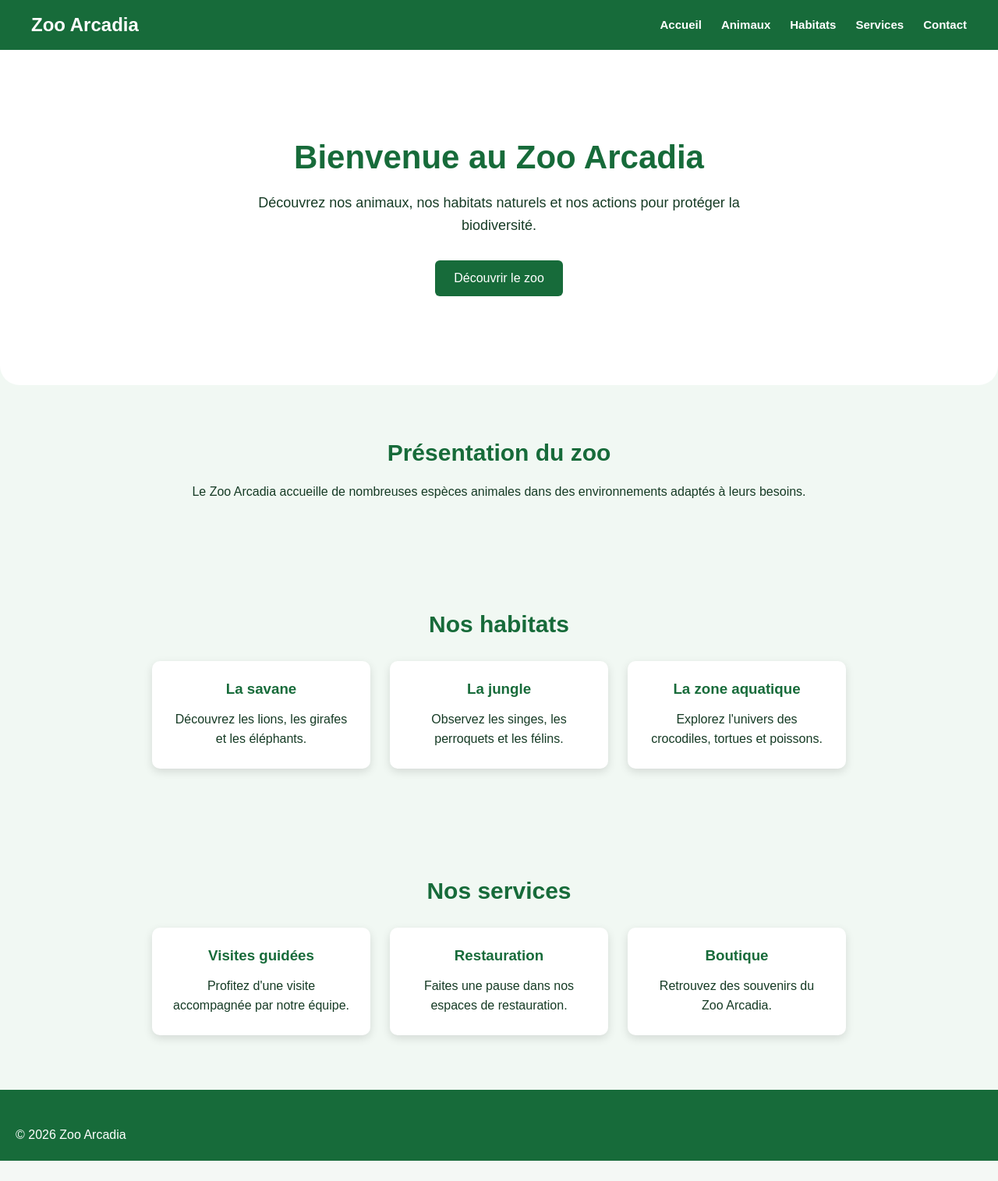
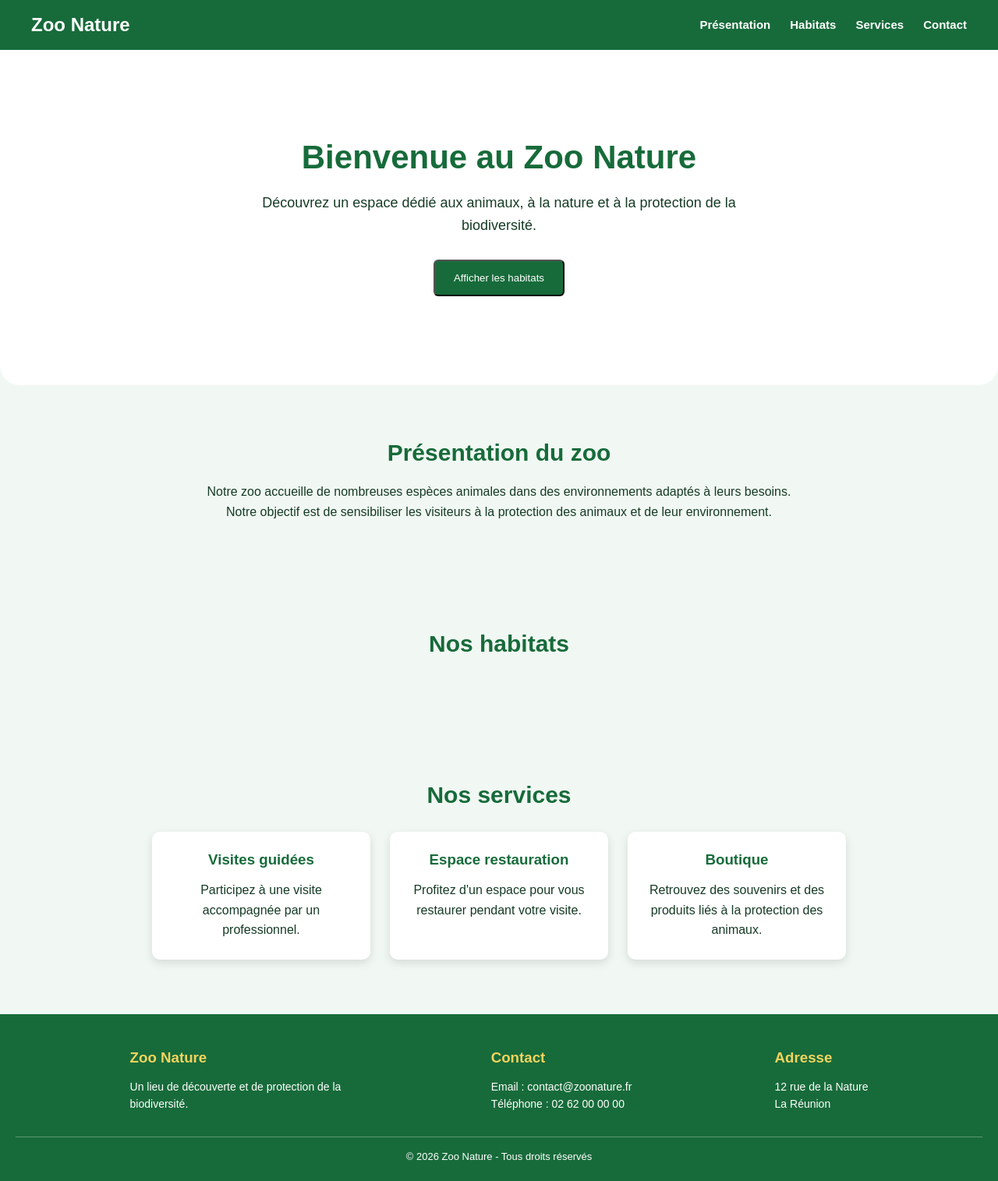
Before and after one commit to Rvlto974/ZooArcadia, a Symfony app: template templates/home/index.html.twig in a window 1280 px wide. Shown: the whole page at 78% size. Before the commit the page ends 1489 px from the top, so only its background shows below. Run offline with Twig, Linux system fonts and the light colour scheme; the template is opened without the code that fills it, so the values that code supplies are empty; some libraries are stand-ins or nearby versions.

Commit message:
Finalise la page d'accueil

```diff
--- a/public/css/style.css
+++ b/public/css/style.css
@@ -304,3 +304,8 @@ body {
     margin-left: auto;
     margin-right: auto;
 }
+
+/* Cache la liste des habitats au départ */
+.cache {
+    display: none;
+}
--- a/public/js/script.js
+++ b/public/js/script.js
@@ -1,28 +1,24 @@
-// On attend que toute la page HTML soit chargée
+// On attend que le HTML soit complètement chargé
 document.addEventListener("DOMContentLoaded", function () {
+    // On récupère le bouton
+    const bouton = document.querySelector("#toggle-habitats");
 
-    // On récupère le bouton "Découvrir le zoo"
-    const bouton = document.querySelector(".btn-primary");
+    // On récupère la liste des habitats
+    const listeHabitats = document.querySelector("#liste-habitats");
 
-    // On vérifie que le bouton existe
-    if (bouton) {
-        bouton.addEventListener("click", function (event) {
+    // On vérifie que les éléments existent
+    if (bouton && listeHabitats) {
+        // On détecte le clic sur le bouton
+        bouton.addEventListener("click", function () {
+            // On ajoute ou retire la classe "cache"
+            listeHabitats.classList.toggle("cache");
 
-            // Empêche le comportement automatique du lien
-            event.preventDefault();
-
-            // On récupère la section presentation
-            const presentation = document.querySelector("#presentation");
-
-            // On fait défiler doucement vers cette section
-            if (presentation) {
-                presentation.scrollIntoView({
-                    behavior: "smooth"
-                });
+            // On modifie le texte du bouton
+            if (listeHabitats.classList.contains("cache")) {
+                bouton.textContent = "Afficher les habitats";
+            } else {
+                bouton.textContent = "Cacher les habitats";
             }
         });
     }
-
-    // Message de vérification dans la console
-    console.log("Le fichier JavaScript fonctionne !");
 });
--- a/templates/home/index.html.twig
+++ b/templates/home/index.html.twig
@@ -1,89 +1,213 @@
-{% extends 'base.html.twig' %}
+<!DOCTYPE html>
+<html lang="fr">
+<head>
+    <meta charset="UTF-8">
+    <meta name="viewport" content="width=device-width, initial-scale=1.0">
 
-{% block title %}Accueil - Zoo Arcadia{% endblock %}
+    <title>Zoo Nature</title>
 
-{% block body %}
+    {# Lien vers le fichier CSS #}
+    <link rel="stylesheet" href="{{ asset('css/style.css') }}">
+</head>
 
-    {# Section principale d'accueil #}
+<body>
+
+    {# =========================
+       Barre de navigation
+    ========================== #}
+    <header class="navbar">
+
+        {# Logo du site #}
+        <a href="{{ path('app_home') }}" class="logo">
+            Zoo Nature
+        </a>
+
+        {# Liens de navigation #}
+        <nav>
+            <ul class="nav-links">
+                <li><a href="#presentation">Présentation</a></li>
+                <li><a href="#habitats">Habitats</a></li>
+                <li><a href="#services">Services</a></li>
+                <li><a href="#contact">Contact</a></li>
+            </ul>
+        </nav>
+
+    </header>
+
+
+    <main>
+
+        {# =========================
+           Section principale
+        ========================== #}
         <section class="hero">
+
             <div class="hero-content">
-            <h1>Bienvenue au Zoo Arcadia</h1>
+                <h1>Bienvenue au Zoo Nature</h1>
 
                 <p>
-                Découvrez nos animaux, nos habitats naturels
-                et nos actions pour protéger la biodiversité.
+                    Découvrez un espace dédié aux animaux,
+                    à la nature et à la protection de la biodiversité.
                 </p>
 
-            <a href="#presentation" class="btn-primary">
-                Découvrir le zoo
-            </a>
+                {# Bouton utilisé par JavaScript #}
+                <button id="toggle-habitats" class="btn-primary">
+                    Afficher les habitats
+                </button>
             </div>
+
         </section>
 
-    {# Présentation du zoo #}
+
+        {# =========================
+           Section présentation
+        ========================== #}
         <section id="presentation" class="presentation">
+
             <h2>Présentation du zoo</h2>
 
             <p>
-            Le Zoo Arcadia accueille de nombreuses espèces animales
+                Notre zoo accueille de nombreuses espèces animales
                 dans des environnements adaptés à leurs besoins.
             </p>
+
+            <p>
+                Notre objectif est de sensibiliser les visiteurs
+                à la protection des animaux et de leur environnement.
+            </p>
+
         </section>
 
-    {# Section des habitats #}
+
+        {# =========================
+           Section habitats
+        ========================== #}
         <section id="habitats" class="habitats">
+
             <h2>Nos habitats</h2>
 
-        <div class="card-container">
+            {# Cette liste est cachée au départ grâce à la classe cache #}
+            <div id="liste-habitats" class="card-container cache">
+
+                {# Première carte #}
                 <article class="card">
                     <h3>La savane</h3>
+
                     <p>
-                    Découvrez les lions, les girafes et les éléphants.
+                        Découvrez les lions, les girafes,
+                        les éléphants et les zèbres.
+                    </p>
+                </article>
+
+                {# Deuxième carte #}
+                <article class="card">
+                    <h3>La jungle</h3>
+
+                    <p>
+                        Observez les singes, les perroquets
+                        et les animaux vivant dans les forêts tropicales.
+                    </p>
+                </article>
+
+                {# Troisième carte #}
+                <article class="card">
+                    <h3>Le monde marin</h3>
+
+                    <p>
+                        Explorez l'univers des poissons,
+                        des tortues et des animaux marins.
+                    </p>
+                </article>
+
+            </div>
+
+        </section>
+
+
+        {# =========================
+           Section services
+        ========================== #}
+        <section id="services" class="services">
+
+            <h2>Nos services</h2>
+
+            <div class="card-container">
+
+                <article class="card">
+                    <h3>Visites guidées</h3>
+
+                    <p>
+                        Participez à une visite accompagnée
+                        par un professionnel.
                     </p>
                 </article>
 
                 <article class="card">
-                <h3>La jungle</h3>
+                    <h3>Espace restauration</h3>
+
                     <p>
-                    Observez les singes, les perroquets et les félins.
-                </p>
-            </article>
-
-            <article class="card">
-                <h3>La zone aquatique</h3>
-                <p>
-                    Explorez l'univers des crocodiles, tortues et poissons.
-                </p>
-            </article>
-        </div>
-    </section>
-
-    {# Section des services #}
-    <section id="services" class="services">
-        <h2>Nos services</h2>
-
-        <div class="card-container">
-            <article class="card">
-                <h3>Visites guidées</h3>
-                <p>
-                    Profitez d'une visite accompagnée par notre équipe.
-                </p>
-            </article>
-
-            <article class="card">
-                <h3>Restauration</h3>
-                <p>
-                    Faites une pause dans nos espaces de restauration.
+                        Profitez d'un espace pour vous restaurer
+                        pendant votre visite.
                     </p>
                 </article>
 
                 <article class="card">
                     <h3>Boutique</h3>
+
                     <p>
-                    Retrouvez des souvenirs du Zoo Arcadia.
+                        Retrouvez des souvenirs et des produits
+                        liés à la protection des animaux.
                     </p>
                 </article>
+
             </div>
+
         </section>
 
-{% endblock %}
+    </main>
+
+
+    {# =========================
+       Pied de page
+    ========================== #}
+    <footer id="contact" class="footer">
+
+        <div class="footer-content">
+
+            <div class="footer-column">
+                <h3>Zoo Nature</h3>
+
+                <p>
+                    Un lieu de découverte et de protection
+                    de la biodiversité.
+                </p>
+            </div>
+
+            <div class="footer-column">
+                <h3>Contact</h3>
+
+                <p>Email : contact@zoonature.fr</p>
+                <p>Téléphone : 02 62 00 00 00</p>
+            </div>
+
+            <div class="footer-column">
+                <h3>Adresse</h3>
+
+                <p>12 rue de la Nature</p>
+                <p>La Réunion</p>
+            </div>
+
+        </div>
+
+        <p class="footer-bottom">
+            &copy; {{ "now"|date("Y") }} Zoo Nature - Tous droits réservés
+        </p>
+
+    </footer>
+
+
+    {# Fichier JavaScript principal #}
+    <script src="{{ asset('js/script.js') }}"></script>
+
+</body>
+</html>
```
Lines whose indentation alone changed are shown as unchanged.
